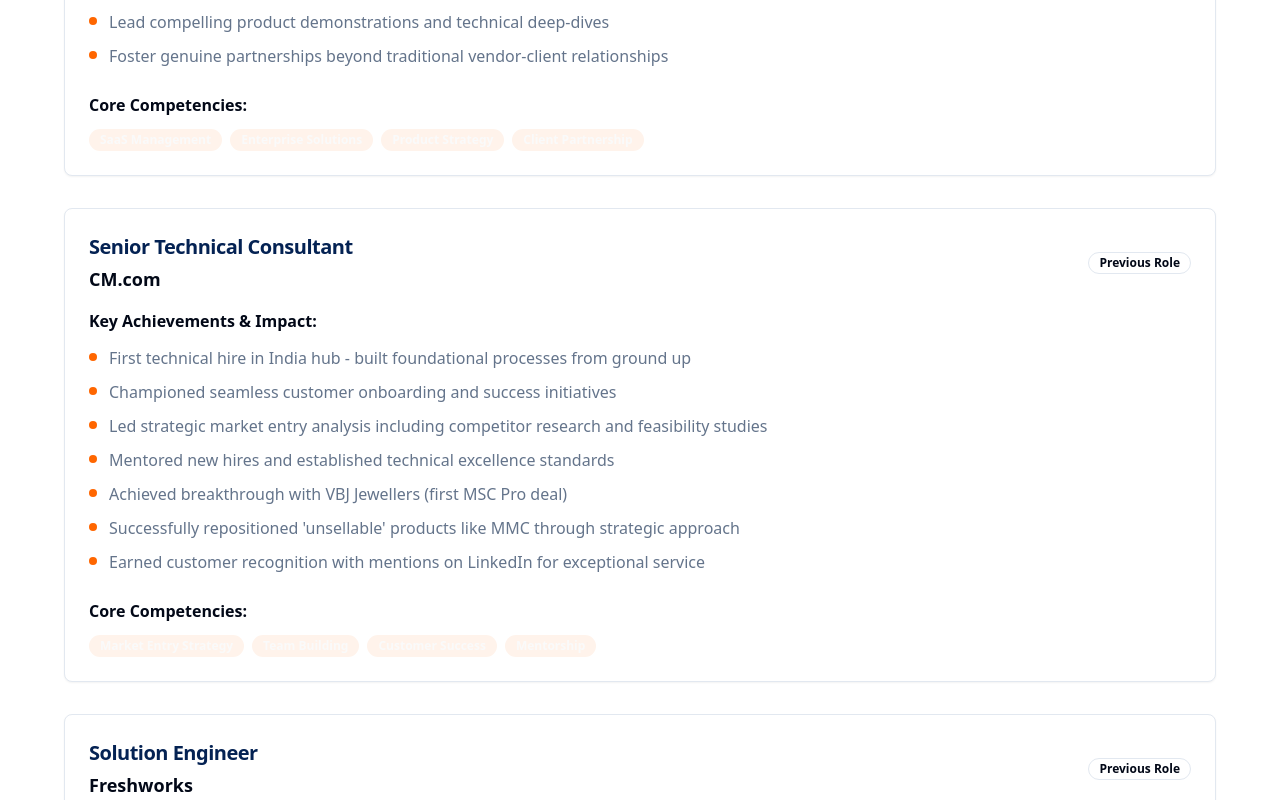
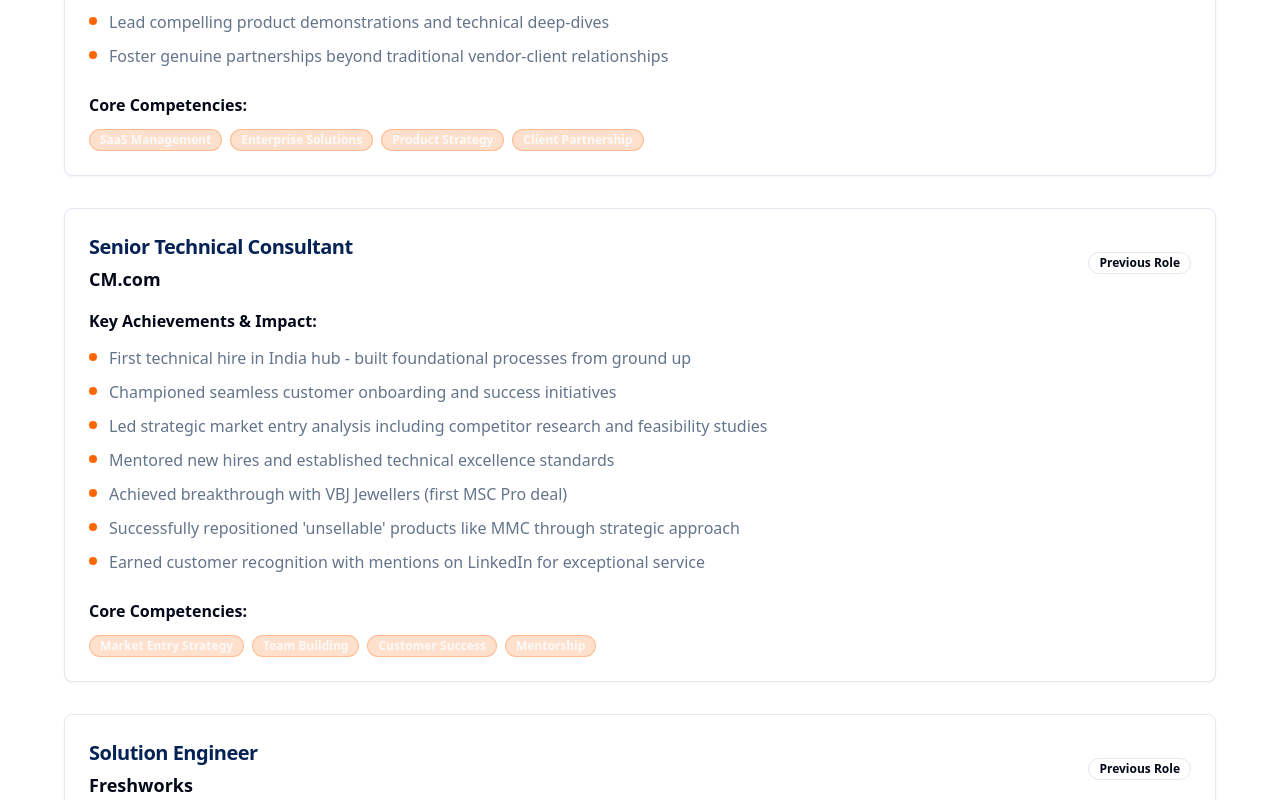
Before and after one commit to David-Anand-007/david-anand-connect, a React (Vite) app: page / in a window 1280 px wide. Shown: the part 2260-3060 px from the top of the page. Built offline with nearby package versions, Linux system fonts and the light colour scheme.

Commit message:
Fix: Improve core competencies tile visibility
Make core competencies tiles darker for better visibility.

```diff
--- a/src/components/Experience.tsx
+++ b/src/components/Experience.tsx
@@ -121,7 +121,7 @@ const Experience = () => {
                         <Badge
                           key={idx}
                           variant="secondary"
-                          className="bg-accent-light text-accent-foreground hover:bg-accent transition-colors"
+                          className="bg-accent/20 text-accent-foreground hover:bg-accent transition-colors border border-accent/30"
                         >
                           {skill}
                         </Badge>
```
